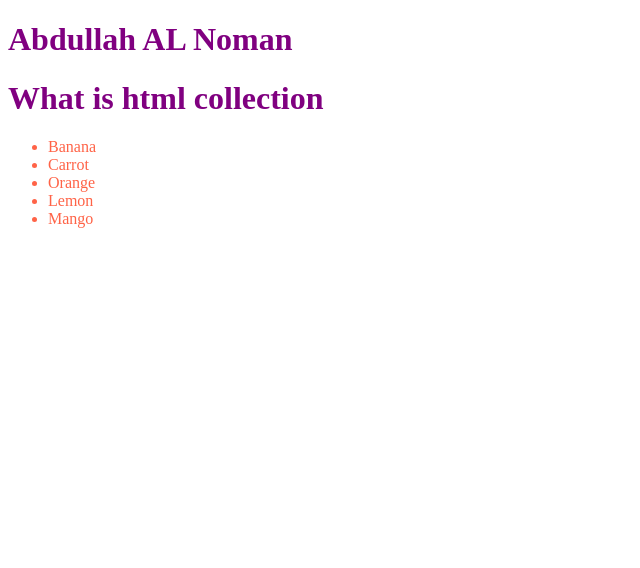
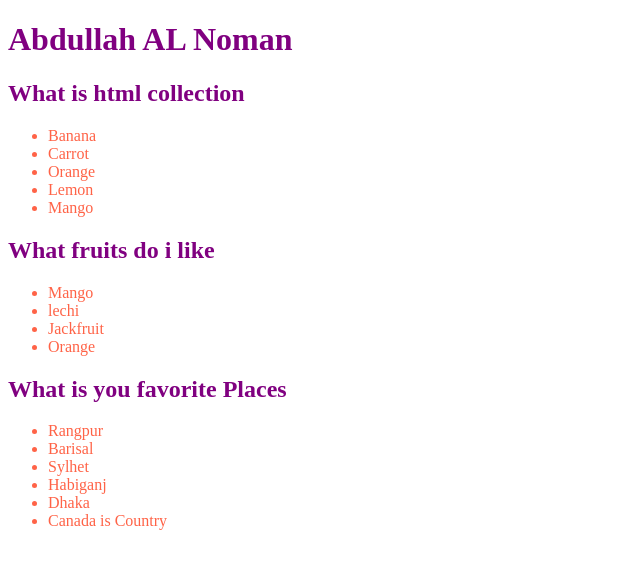
Before and after one commit to ALNoman78/DOM---part---01, a plain HTML site: page index.html in a window 1280 px wide. Shown: the whole page, without its empty margins (0-640 px from the left). Drawn offline with Linux system fonts and the light colour scheme.

```diff
--- a/JS/script.js
+++ b/JS/script.js
@@ -1,6 +1,21 @@
 // console.log(document.body)
-let liCollection = document.getElementsByTagName("li")
-for (const li of liCollection) {
-    console.log(li.innerText);
-}
-console.log(liCollection);
+
+//  using get element by tag name
+
+// let liCollection = document.getElementsByTagName("li")
+// for (const li of liCollection) {
+//     console.log(li.innerText);
+// }
+// console.log(liCollection);
+
+
+// using get element by id
+
+const sectionId = document.getElementById("cities")
+// for (const ul of sectionId) {
+//     console.log(ul);
+// }
+console.log(sectionId.innerText);
+
+const destinationTitle = document.getElementById("places")
+console.log(destinationTitle.innerHTML);
--- a/index.html
+++ b/index.html
@@ -11,7 +11,8 @@
         <h1>Abdullah AL Noman</h1>
     </header>
     <main>
-        <h1>What is html collection</h1>
+        <section>
+            <h1>What is html collection</h1>
         <ul>
             <li>Banana</li>
             <li>Carrot</li>
@@ -19,6 +20,27 @@
             <li>Lemon</li>
             <li>Mango</li>
         </ul>
+        </section>
+        <section>
+            <h1 id="places">What fruits do i like</h1>
+            <ul>
+                <li>Mango</li>
+                <li>lechi</li>
+                <li>Jackfruit</li>
+                <li>Orange</li>
+            </ul>
+        </section>
+        <section >
+            <h1 id="cities">What is you favorite Places</h1>
+            <ul>
+                <li>Rangpur</li>
+                <li>Barisal</li>
+                <li>Sylhet</li>
+                <li>Habiganj</li>
+                <li>Dhaka</li>
+                <li>Canada is Country</li>
+            </ul>
+        </section>
     </main>
     <script src="./JS/script.js"></script>
 </body>
```
